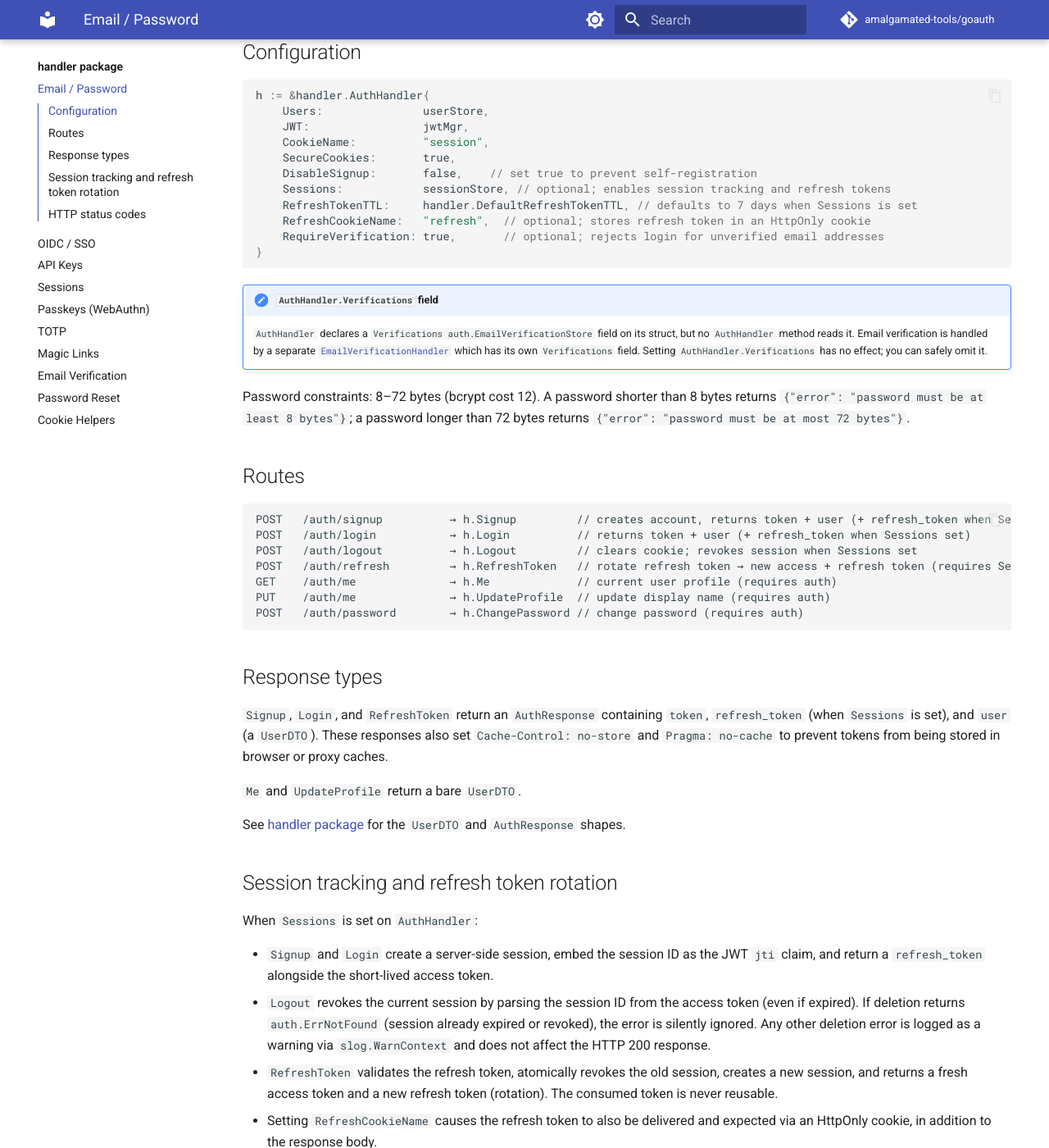
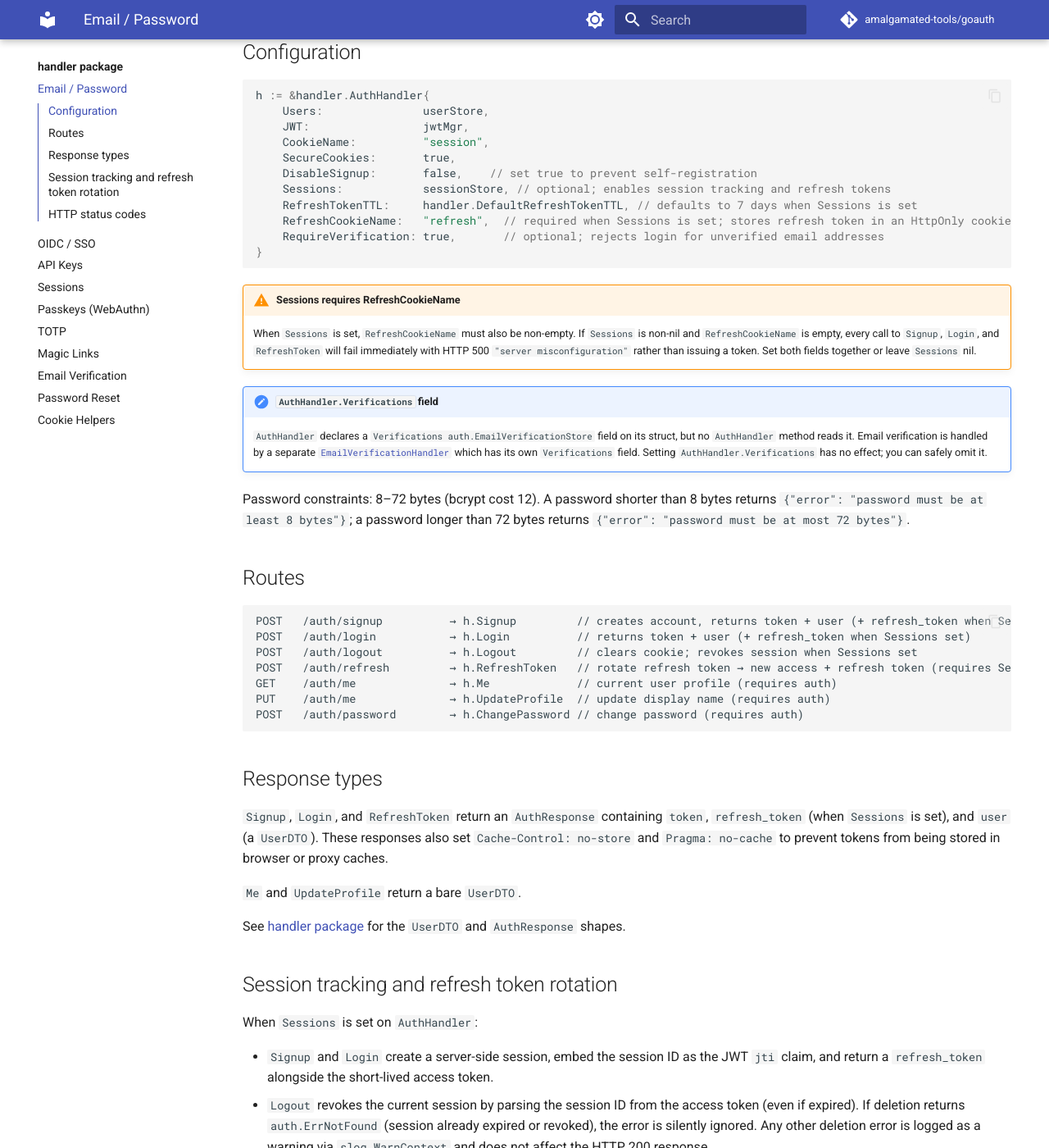
Before and after one commit to amalgamated-tools/goauth, an MkDocs documentation site: the page built from docs/handler/auth.md, in a window 1280 px wide and 1400 px high, scrolled down 273 px. Shown: the whole window at 82% size. Built offline with MkDocs 1.6.1 and Material for MkDocs 9.7.7, drawn with Linux system fonts in a browser that asks for light colours; comment, search, counter and statistics services are not loaded; some of the changed text lies outside the part shown.

Commit message:
docs: clarify RefreshCookieName is required when Sessions is set
AuthHandler.RefreshCookieName is not optional when Sessions is
configured. The issueTokens helper returns HTTP 500 "server
misconfiguration" when Sessions is non-nil and RefreshCookieName
is empty — it does not fall back to body-only refresh tokens.

- Fix outdated field comment in handler/auth.go to describe the
  actual failure behavior instead of the old body-fallback behavior
- Add a warning admonition to docs/handler/auth.md matching the
  existing OIDCHandler warning style
- Update the configuration code comment from 'optional' to
  'required when Sessions is set' in both docs/handler/auth.md
  and docs/index.md
- Tighten the session-tracking bullet point to cross-reference
  the warning rather than implying the field is optional

Co-authored-by: Copilot <223556219+Copilot@users.noreply.github.com>

````diff
--- a/docs/handler/auth.md
+++ b/docs/handler/auth.md
@@ -13,10 +13,13 @@ h := &handler.AuthHandler{
     DisableSignup:       false,    // set true to prevent self-registration
     Sessions:            sessionStore, // optional; enables session tracking and refresh tokens
     RefreshTokenTTL:     handler.DefaultRefreshTokenTTL, // defaults to 7 days when Sessions is set
-    RefreshCookieName:   "refresh",  // optional; stores refresh token in an HttpOnly cookie
+    RefreshCookieName:   "refresh",  // required when Sessions is set; stores refresh token in an HttpOnly cookie
     RequireVerification: true,       // optional; rejects login for unverified email addresses
 }
 ```
+
+!!! warning "Sessions requires RefreshCookieName"
+    When `Sessions` is set, `RefreshCookieName` must also be non-empty. If `Sessions` is non-nil and `RefreshCookieName` is empty, every call to `Signup`, `Login`, and `RefreshToken` will fail immediately with HTTP 500 `"server misconfiguration"` rather than issuing a token. Set both fields together or leave `Sessions` nil.
 
 !!! note "`AuthHandler.Verifications` field"
     `AuthHandler` declares a `Verifications auth.EmailVerificationStore` field on its struct, but no `AuthHandler` method reads it. Email verification is handled by a separate [`EmailVerificationHandler`](email-verification.md) which has its own `Verifications` field. Setting `AuthHandler.Verifications` has no effect; you can safely omit it.
@@ -50,7 +53,7 @@ When `Sessions` is set on `AuthHandler`:
 - `Signup` and `Login` create a server-side session, embed the session ID as the JWT `jti` claim, and return a `refresh_token` alongside the short-lived access token.
 - `Logout` revokes the current session by parsing the session ID from the access token (even if expired). If deletion returns `auth.ErrNotFound` (session already expired or revoked), the error is silently ignored. Any other deletion error is logged as a warning via `slog.WarnContext` and does not affect the HTTP 200 response.
 - `RefreshToken` validates the refresh token, atomically revokes the old session, creates a new session, and returns a fresh access token and a new refresh token (rotation). The consumed token is never reusable.
-- Setting `RefreshCookieName` causes the refresh token to also be delivered and expected via an HttpOnly cookie, in addition to the response body.
+- Setting `RefreshCookieName` causes the refresh token to be delivered as an `HttpOnly` cookie in addition to the JSON response body. When `Sessions` is set, `RefreshCookieName` must be non-empty (see warning above).
 - Pass `auth.Config{Sessions: sessionStore}` to `Middleware` so that revoked sessions are rejected on every request.
 
 ## HTTP status codes
````
Also changed, not shown: docs/index.md (+1 -1 lines), 1 other file.
